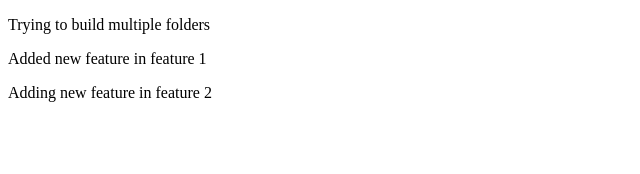
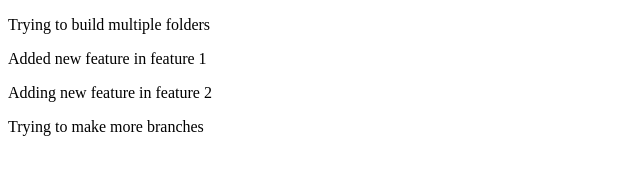
Before and after one commit to adimisal1412/Local-Repo, a plain HTML site: page 14 april/index.html in a window 1280 px wide. Shown: the whole page, without its empty margins (0-640 px from the left). Drawn offline with Linux system fonts and the light colour scheme.

Commit message:
Feature3 added

```diff
--- a/14 april/index.html
+++ b/14 april/index.html
@@ -9,5 +9,6 @@
     <p>Trying to build multiple folders</p>
     <p>Added new feature in feature 1</p>
     <p>Adding new feature in feature 2</p>
+    <p>Trying to make more branches</p>
 </body>
 </html>
```
